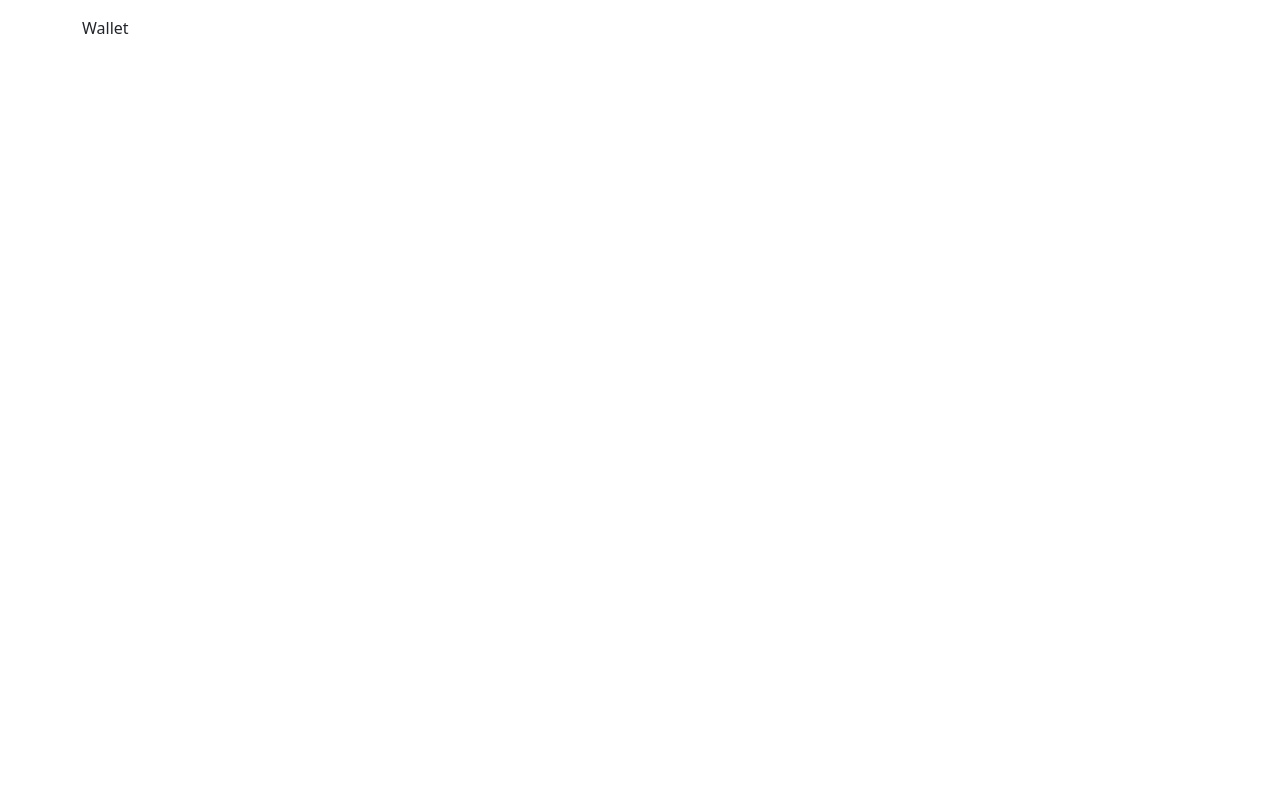
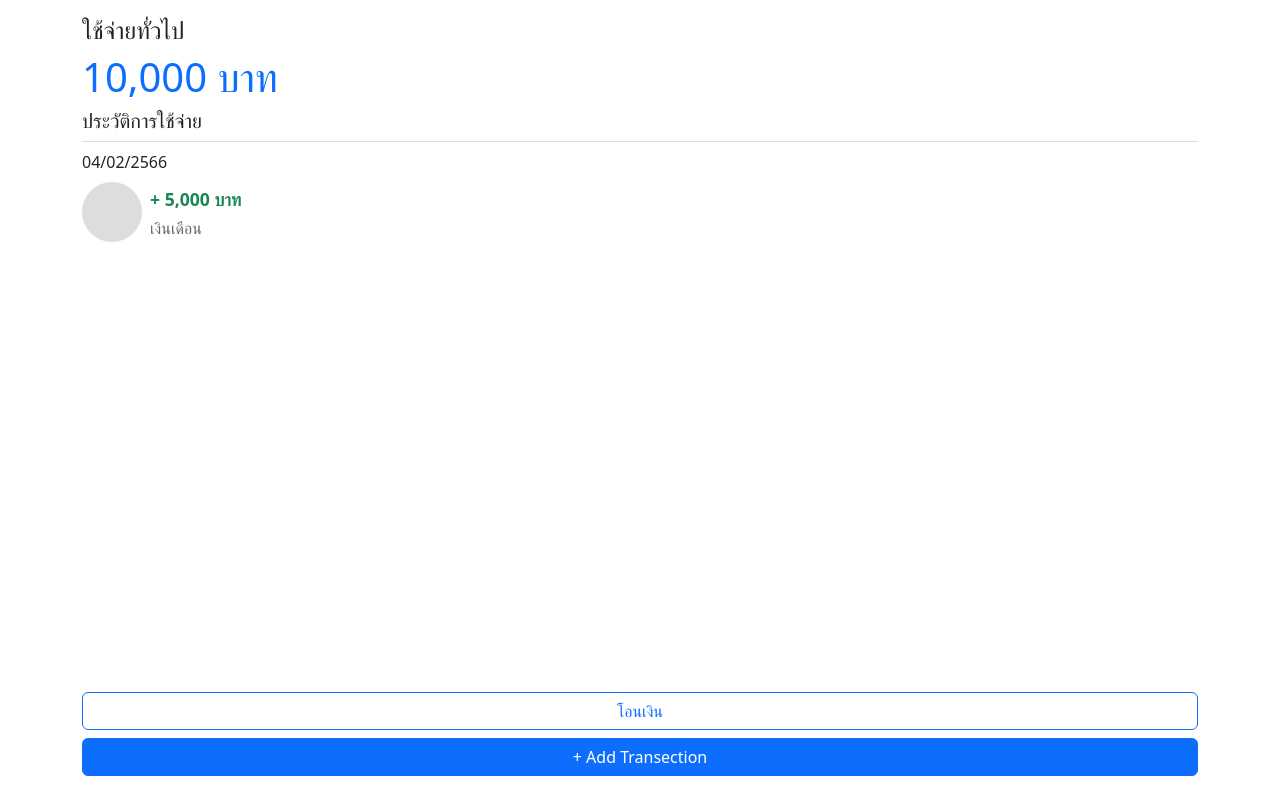
Before and after one commit to Friske2/web-my-wallet, a React (Create React App) app: page /wallet/1 in a window 1280 px wide. Built offline with nearby package versions, Linux system fonts and the light colour scheme.

Commit message:
add page transfer ledger wallet

```diff
--- /dev/null
+++ b/src/components/listTransection.tsx
@@ -0,0 +1,18 @@
+import React from "react";
+import Circle from './circle';
+function ListTransection(props: any) {
+  function handleClick() {
+    props.handleClick();
+  }
+  return (
+    <div className='d-flex' onClick={handleClick}>
+        <Circle />
+        <div className='my-1 mx-2'>
+          <div className='title text-success'>+ 5,000 บาท</div>
+          <div className='sub-title'>เงินเดือน</div>
+        </div>
+      </div>
+  );
+}
+
+export default ListTransection;
--- a/src/views/Ledger.tsx
+++ b/src/views/Ledger.tsx
@@ -1,9 +1,37 @@
 import React from 'react';
-
+import { useNavigate } from 'react-router-dom'
 function PageLedger() {
+  const history = useNavigate();
+  function toPageWallet() {
+    history('/wallet/1');
+  }
   return (
     <div>
-      PageLedger
+     <div className='mb-2'>
+        <h4>รายรับ/รายจ่าย</h4>
+      </div>
+      <form>
+        <div className="mb-3">
+          <label htmlFor="transectionAmount" className="form-label">จำนวนเงิน</label>
+          <input className="form-control" id="transectionAmount" />
+        </div>
+        <div className="mb-3">
+          <label className="form-label">ประเภท</label>
+          <select className="form-select" defaultValue={'0'} >
+            <option value='0'>Open this select menu</option>
+            <option value="1">One</option>
+            <option value="2">Two</option>
+            <option value="3">Three</option>
+          </select>
+        </div>
+        <div className="mb-3">
+          <label htmlFor="transectionDate" className="form-label">วันที่</label>
+          <input type="date" className="form-control" id="transectionDate" />
+        </div>
+        <div className="d-grid gap-2 my-2">
+          <button onClick={toPageWallet} type="submit" className="btn btn-primary">Save</button>
+        </div>
+      </form>
     </div>
   );
 }
--- a/src/views/Transfer.tsx
+++ b/src/views/Transfer.tsx
@@ -1,11 +1,39 @@
 import React from 'react';
-
-function PageTramsfer() {
+import { useNavigate } from 'react-router-dom'
+function PageTransfer() {
+  const history = useNavigate();
+  function toPageWallet() {
+    history('/wallet/1');
+  }
   return (
     <div>
-      PageTramsfer
+     <div className='mb-2'>
+        <h4>โอนเงิน</h4>
+      </div>
+      <form>
+        <div className="mb-3">
+          <label htmlFor="transectionAmount" className="form-label">จำนวนเงิน</label>
+          <input className="form-control" />
+        </div>
+        <div className="mb-3">
+          <label className="form-label">กระเป๋าเงิน</label>
+          <select className="form-select" defaultValue={'0'} >
+            <option value='0'>Open this select menu</option>
+            <option value="1">One</option>
+            <option value="2">Two</option>
+            <option value="3">Three</option>
+          </select>
+        </div>
+        <div className="mb-3">
+          <label htmlFor="transectionDate" className="form-label">วันที่</label>
+          <input type="date" className="form-control" id="transectionDate" />
+        </div>
+        <div className="d-grid gap-2 my-2">
+          <button onClick={toPageWallet} type="submit" className="btn btn-primary">Save</button>
+        </div>
+      </form>
     </div>
   );
 }
 
-export default PageTramsfer;
+export default PageTransfer;
--- a/src/views/Wallet.tsx
+++ b/src/views/Wallet.tsx
@@ -1,9 +1,37 @@
 import React from 'react';
-
+import { useNavigate } from 'react-router'
+import ListTransection from '../components/listTransection';
 function PageWallet() {
+  const history = useNavigate();
+  function addTransection() {
+    history('/ledger')
+  }
+  function toTransferPage() {
+    history('/transfer')
+  }
   return (
     <div>
-      Wallet
+      <div>
+        <h4>ใช้จ่ายทั่วไป</h4>
+      </div>
+      <div>
+        <h1 className='text-primary'>10,000 บาท</h1>
+      </div>
+      <h5>
+        ประวัติการใช้จ่าย
+      </h5>
+      <div className='line'>
+      </div>
+      <div>
+        <div className='mb-2'>04/02/2566</div>
+        <ListTransection />
+      </div>
+      <div className='position-footer'>
+        <div className="d-grid gap-2 my-2">
+          <button onClick={toTransferPage} className='btn btn-outline-primary'>โอนเงิน</button>
+          <button onClick={addTransection} className='btn btn-primary'>+ Add Transection</button>
+        </div>
+      </div>
     </div>
   );
 }
```
